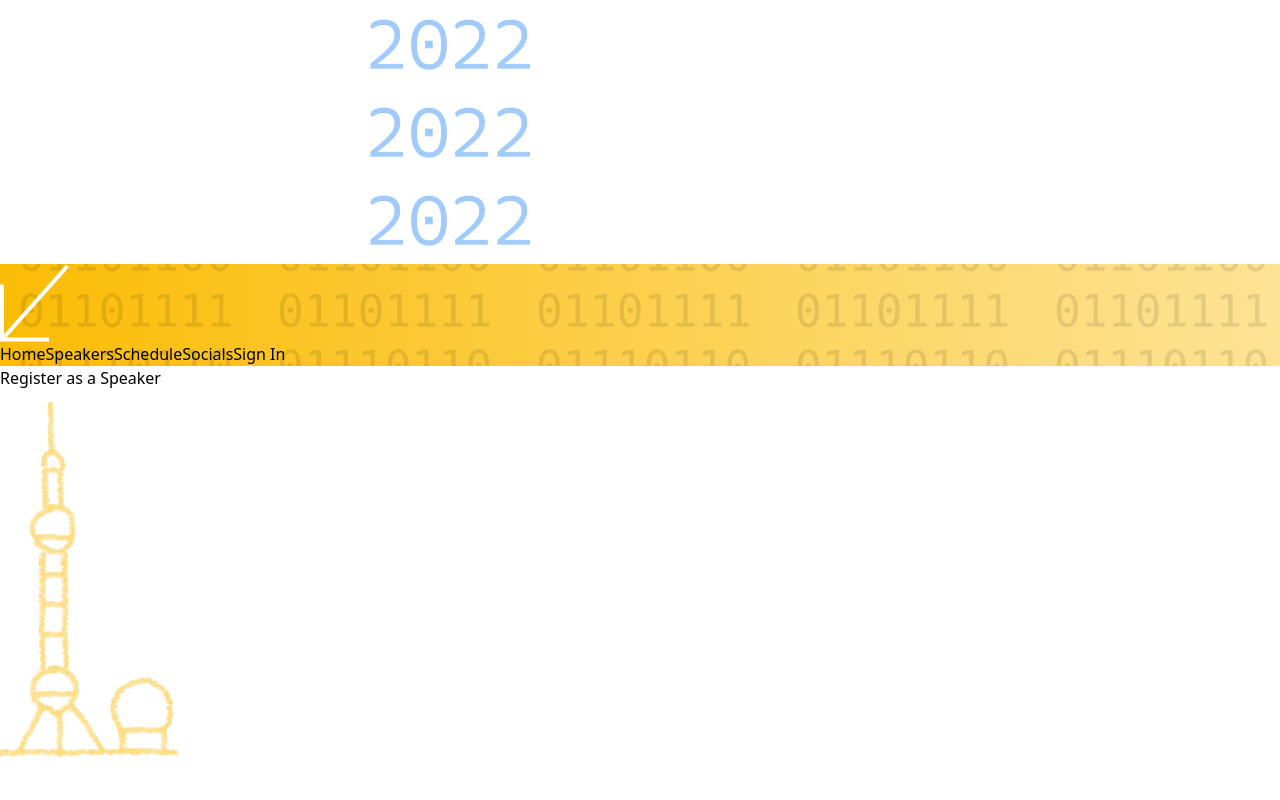
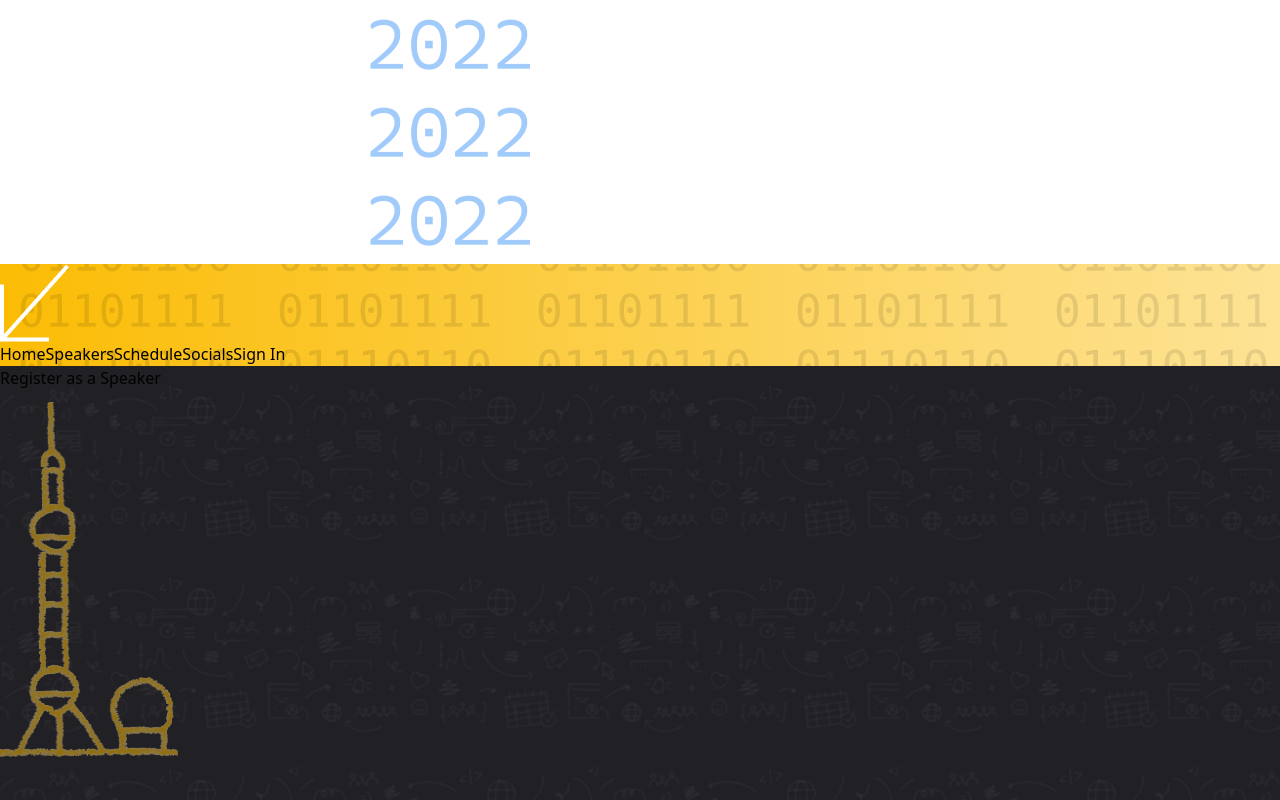
Before and after one commit to vivek26anand/devfest-speaker, a React (Create React App) app: page / in a window 1280 px wide. Shown: the top 800 px of the page. Built offline with nearby package versions, Linux system fonts and the light colour scheme; what @material-tailwind/react would draw is missing.

Commit message:
form background

```diff
--- a/src/From.js
+++ b/src/From.js
@@ -11,7 +11,7 @@ export default function Form(){
 
     return(
         <>
-        <div className="w-full z-20 bg-secondary relative lg:py-10 py-5">
+        <div className="w-full z-20 bg-secondary relative lg:py-10 py-5 form-background">
             <div className="lg:mx-16 mx-3 bg-white rounded-2xl lg:px-12 md:px-8 px-4 py-8 border-2 border-secondary">
               <div className="flex justify-center items-center pb-8">
               <h1 className="lg:text-5xl text-3xl font-semibold font-sans text-tertiary">Register as a <span className="text-primary">Speaker</span></h1>
@@ -21,7 +21,7 @@ export default function Form(){
                     <div className='flex flex-col lg:w-3/4'>
                     <img src={Illustration4} alt="illustration" className='absolute lg:w-56 md:w-48 w-0 left-0 ml-16 top-20'/>
                     <img src={Illustration2} alt="illustration" className='absolute lg:w-80 md:w-48 w-0 right-0 top-20 mr-16'/>
-                    <img src={Illustration6} alt="illustration" className='absolute lg:w-60 md:w-60 w-0 left-0 ml-8 top-1/2'/>
+                    <img src={Illustration6} alt="illustration" className='absolute lg:w-60 md:w-60 w-0 left-0 ml-10 top-1/2'/>
                     <img src={Illustration3} alt="illustration" className='absolute lg:w-60 md:w-40 w-0 right-0 top-1/3 mr-16'/>
                     <img src={Illustration1} alt="illustration" className='absolute lg:w-80 md:w-60 w-0 left-0 bottom-10 ml-10'/>
                     <img src={Illustration5} alt="illustration" className='absolute lg:w-80 md:w-60 w-0 bottom-12 right-0 mr-12'/>
--- a/src/index.css
+++ b/src/index.css
@@ -5,3 +5,7 @@
 .headermenu{
     background: url("./images/binary-love\ 2.png"), linear-gradient(90.01deg, #FBBC04 0.01%, rgba(251, 188, 4, 0.31) 118.89%);
 }
+.form-background{
+    background: url("./images/background.png"), #212025;
+    background-size: 300px auto;
+}
```
